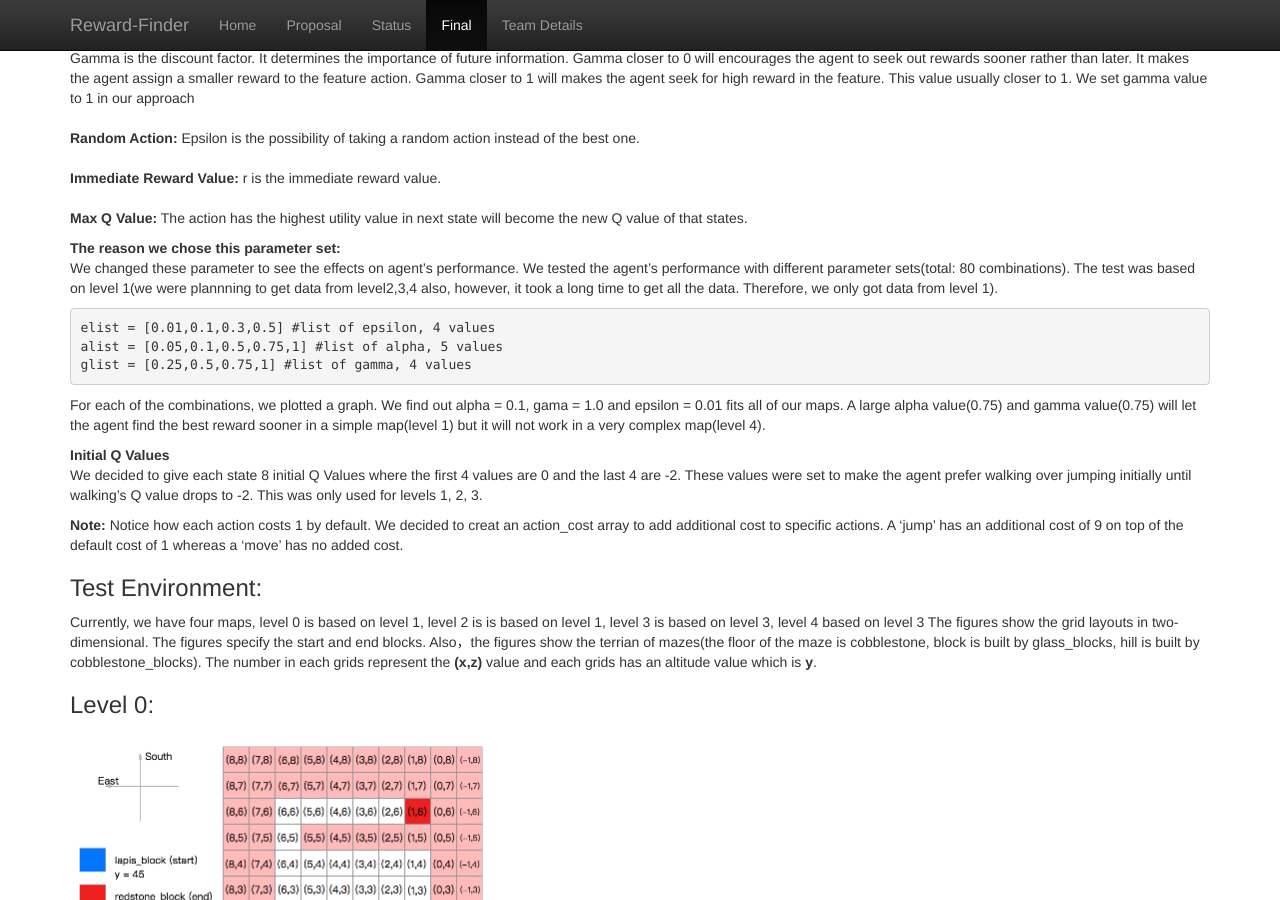
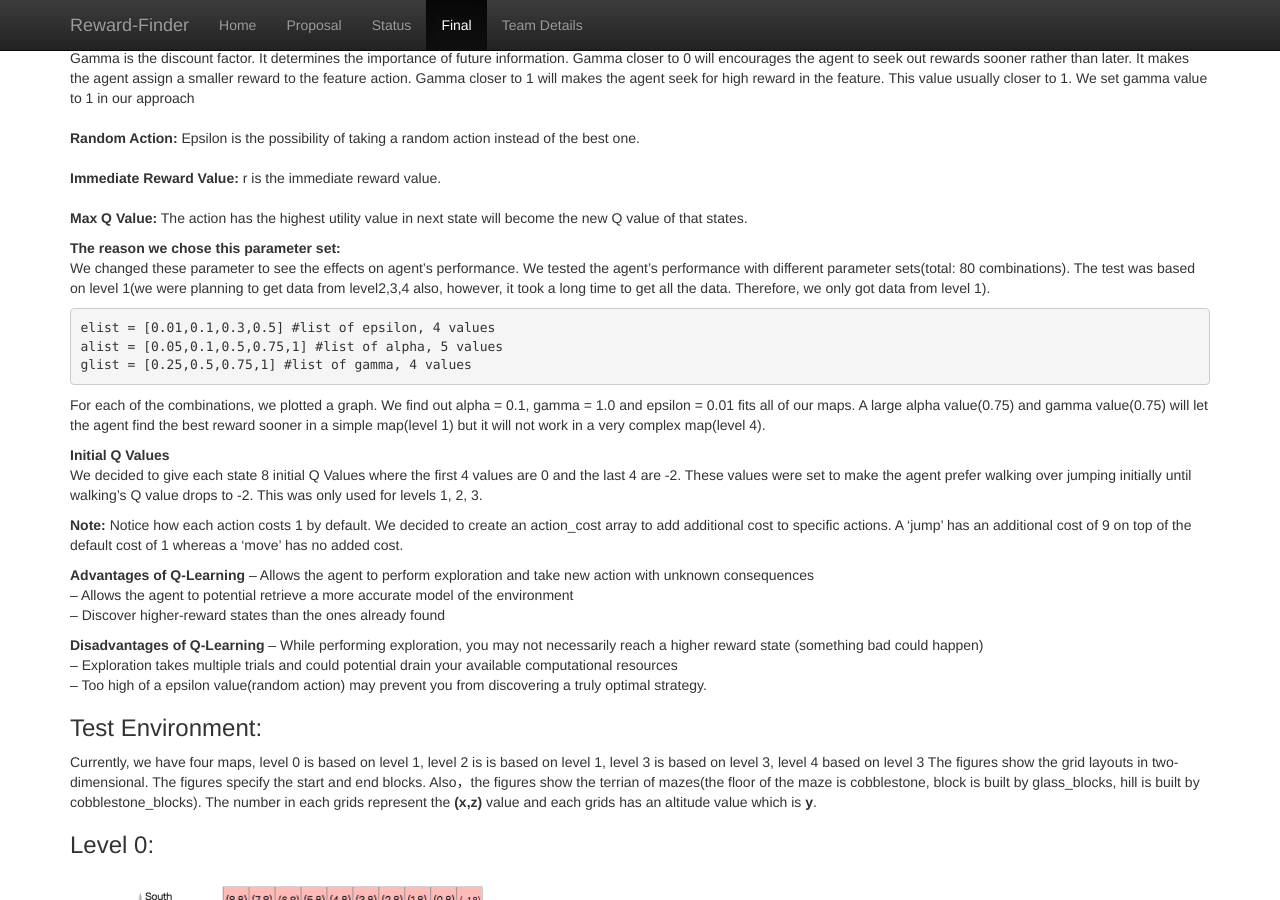
Before and after one commit to Moe202/CS175-Group-8, a Jekyll site: the page built from docs/final.md, in a window 1280 px wide and 900 px high, scrolled down 2752 px. Built offline with Jekyll 4.4.1, drawn with Linux system fonts in a browser that asks for light colours.

Commit message:
add adv, disadv

````diff
--- a/docs/final.md
+++ b/docs/final.md
@@ -77,18 +77,29 @@ Gamma is the discount factor. It determines the importance of future information
 **Max Q Value:** The action has the highest utility value in next state will become the new Q value of that states. <br>
 
 __The reason we chose this parameter set:__<br>
-We changed these parameter to see the effects on agent's performance. We tested the agent's performance with different parameter sets(total: 80 combinations). The test was based on level 1(we were plannning to get data from level2,3,4 also, however, it took a long time to get all the data. Therefore, we only got data from level 1).<br>
+We changed these parameter to see the effects on agent's performance. We tested the agent's performance with different parameter sets(total: 80 combinations). The test was based on level 1(we were planning to get data from level2,3,4 also, however, it took a long time to get all the data. Therefore, we only got data from level 1).<br>
 ```python
 elist = [0.01,0.1,0.3,0.5] #list of epsilon, 4 values
 alist = [0.05,0.1,0.5,0.75,1] #list of alpha, 5 values
 glist = [0.25,0.5,0.75,1] #list of gamma, 4 values
 ```
-For each of the combinations, we plotted a graph. We find out alpha = 0.1, gama = 1.0 and epsilon = 0.01 fits all of our maps. A large alpha value(0.75) and gamma value(0.75) will let the agent find the best reward sooner in a simple map(level 1) but it will not work in a very complex map(level 4).<br>
+For each of the combinations, we plotted a graph. We find out alpha = 0.1, gamma = 1.0 and epsilon = 0.01 fits all of our maps. A large alpha value(0.75) and gamma value(0.75) will let the agent find the best reward sooner in a simple map(level 1) but it will not work in a very complex map(level 4).<br>
 
 **Initial Q Values** <br>
 We decided to give each state 8 initial Q Values where the first 4 values are 0 and the last 4 are -2. These values were set to make the agent prefer walking over jumping initially until walking's Q value drops to -2. This was only used for levels 1, 2, 3.
 
-**Note:** Notice how each action costs 1 by default. We decided to creat an action\_cost array to add additional cost to specific actions. A 'jump' has an additional cost of 9 on top of the default cost of 1 whereas a 'move' has no added cost.
+**Note:** Notice how each action costs 1 by default. We decided to create an action\_cost array to add additional cost to specific actions. A 'jump' has an additional cost of 9 on top of the default cost of 1 whereas a 'move' has no added cost.
+
+**Advantages of Q-Learning**
+-- Allows the agent to perform exploration and take new action with unknown consequences
+-- Allows the agent to potential retrieve a more accurate model of the environment
+-- Discover higher-reward states than the ones already found
+
+**Disadvantages of Q-Learning**
+-- While performing exploration, you may not necessarily reach a higher reward state (something bad could happen)
+-- Exploration takes multiple trials and could potential drain your available computational resources
+-- Too high of a epsilon value(random action) may prevent you from discovering a truly optimal strategy.
+
 
 ### Test Environment:
 Currently, we have four maps, level 0 is based on level 1, level 2 is is based on level 1, level 3 is based on level 3, level 4 based on level 3
````
